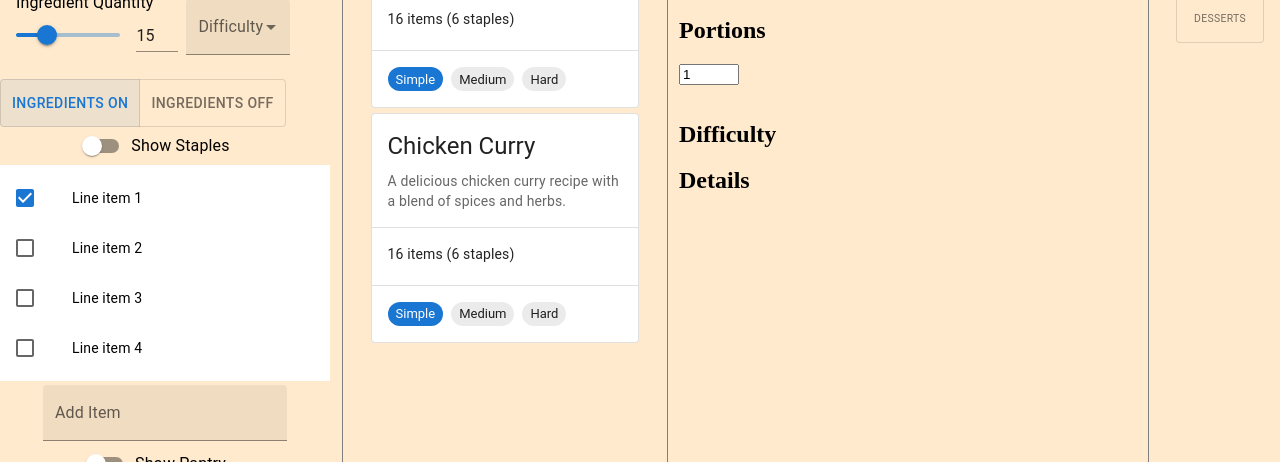
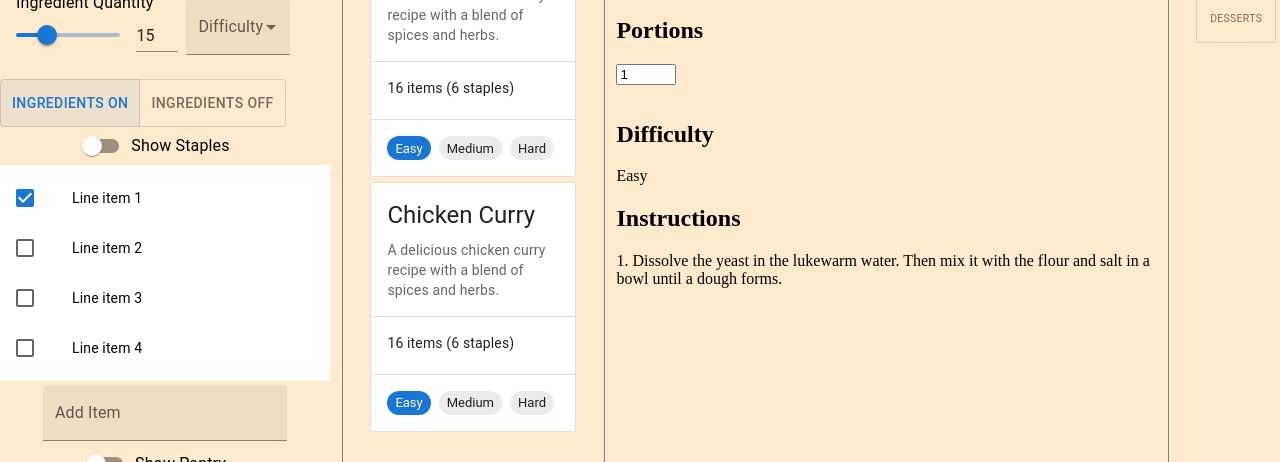
Before and after one commit to den-jdot/RecipeFinder, a React (Vite) app in the folder client/: page / in a window 1280 px wide. Shown: the part 223-685 px from the top of the page. Built offline with nearby package versions, Linux system fonts and the light colour scheme; some icons are missing.

Commit message:
commit switched Simple to Easy in difficulties

```diff
--- a/client/src/components/FilterArea/FilterAreaButtons/DiffField.jsx
+++ b/client/src/components/FilterArea/FilterAreaButtons/DiffField.jsx
@@ -24,7 +24,7 @@ export default function SelectVariants() {
           <MenuItem value="">
             <em>None</em>
           </MenuItem>
-          <MenuItem value={"Simple"}>Simple</MenuItem>
+          <MenuItem value={"Easy"}>Easy</MenuItem>
           <MenuItem value={"Medium"}>Medium</MenuItem>
           <MenuItem value={"Hard"}>Hard</MenuItem>
         </Select>
--- a/client/src/components/RecipeArea/RecipeArea.jsx
+++ b/client/src/components/RecipeArea/RecipeArea.jsx
@@ -52,7 +52,13 @@ const RecipeArea = () => {
         />
 
         <h2>Difficulty</h2>
-        <h2>Details</h2>
+        <p>
+          Easy
+        </p>
+        <h2>Instructions</h2>
+        <p>
+          1. Dissolve the yeast in the lukewarm water. Then mix it with the flour and salt  in a bowl until a dough forms.
+        </p>
       </div>
     </>
   );
--- a/client/src/components/ResultArea/ResultItem.jsx
+++ b/client/src/components/ResultArea/ResultItem.jsx
@@ -31,7 +31,7 @@ export default function ResultItem(props) {
       <Divider sx={{ width: '100%'}} />
       <Box sx={{ p: 2 }}>
         <Stack direction="row" spacing={1}>
-          <Chip color="primary" label="Simple" size="small" />
+          <Chip color="primary" label="Easy" size="small" />
           <Chip label="Medium" size="small" />
           <Chip label="Hard" size="small" />
         </Stack>
```
